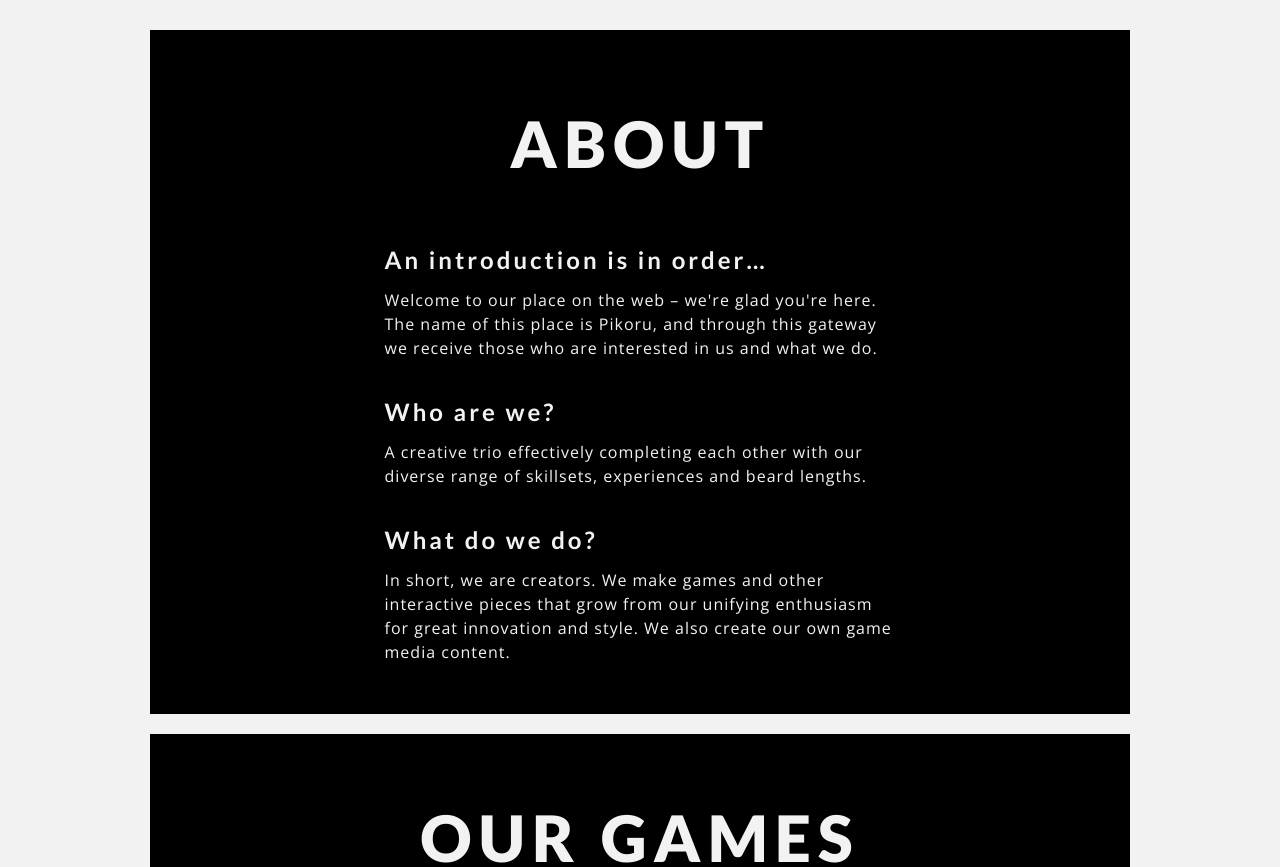
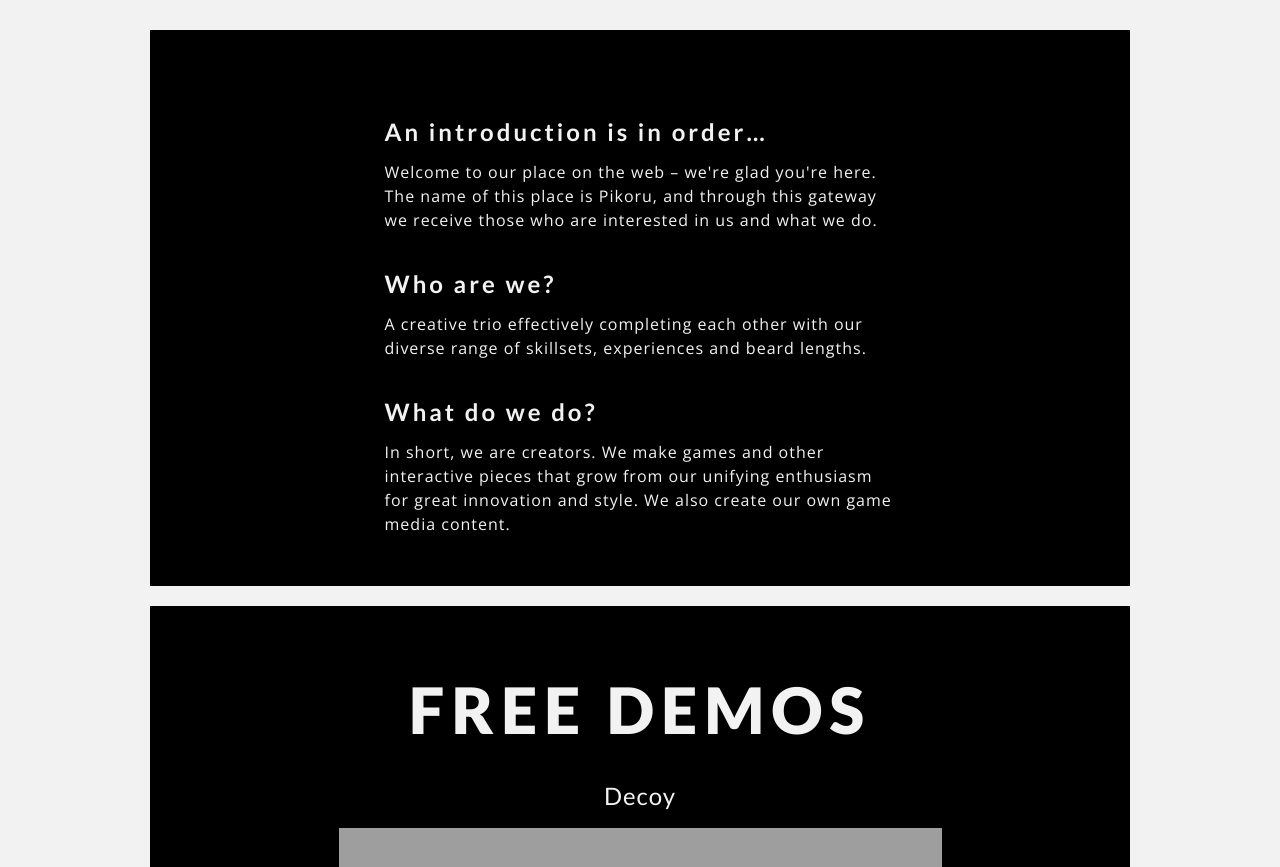
Before and after one commit to pikoru/pikoru.github.io, a PHP site: page / in a window 1280 px wide. Shown: the part 160-1027 px from the top of the page. Run offline with PHP 8.4, Linux system fonts and the light colour scheme; some libraries are stand-ins or nearby versions; some web fonts are replaced; grey boxes are pictures that could not be loaded.

Commit message:
Removed about, changed our games, decreased fontsize in header

```diff
--- a/index.html
+++ b/index.html
@@ -66,7 +66,7 @@
         <section class="section" id="about">
           <div class="section__content">
               <!-- <h2 class="section__heading">About us</h2> -->
-              <h2 class="section__heading">About</h2>
+              <!-- <h2 class="section__heading">About</h2> -->
 
                 <h3 class="section__heading section__heading--small">An introduction is in order…</h3>
                 <p class="section__paragraph ">
@@ -90,7 +90,7 @@
 
         <section class="section work" id="work">
           <div class="section__content">
-            <h2 class="section__heading ">Our Games</h2>
+            <h2 class="section__heading ">Free demos</h2>
 
               <div class="work__item">
                 <h2 class="work__header">Decoy</h2>
--- a/sass/layout/_section.scss
+++ b/sass/layout/_section.scss
@@ -45,8 +45,8 @@
     text-transform: uppercase;
 
     @media only screen and(min-width: $bp-small) {
-      // font-size: 4.8rem;
-      font-size: 6.4rem;
+      font-size: 4.8rem;
+      // font-size: 6.4rem;
     }
 
     /*display: none; */
```
